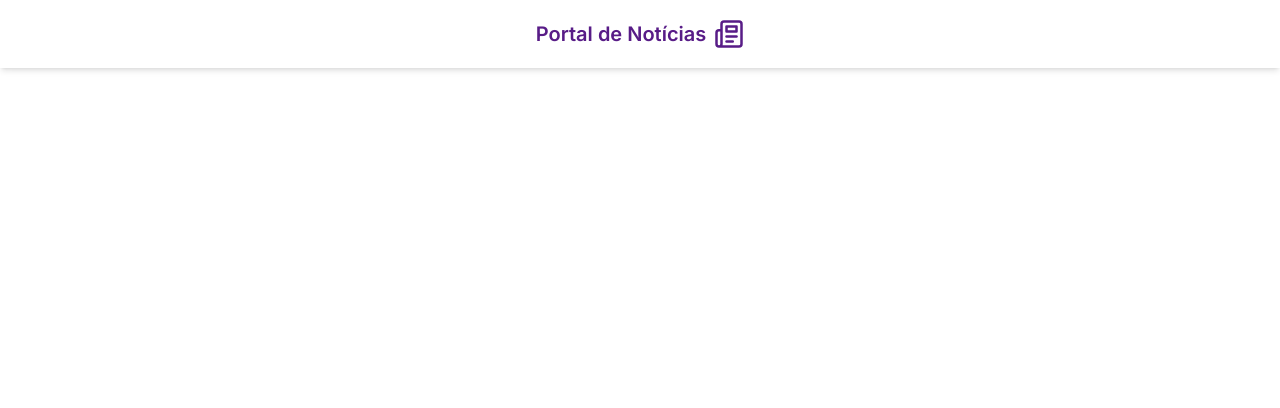
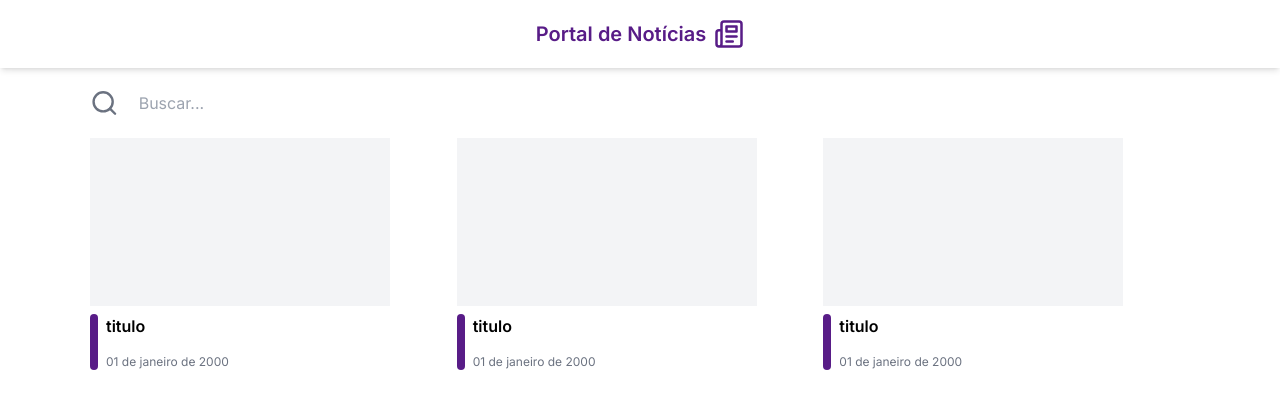
Before and after one commit to baratapedro/news, a Next.js app: page / in a window 1280 px wide. Shown: the top 408 px of the page. Built offline with nearby package versions, Linux system fonts and the light colour scheme.

Commit message:
feat: implements homepage with cards and searchbar structure

```diff
--- a/package.json
+++ b/package.json
@@ -13,6 +13,7 @@
     "@types/react": "18.2.12",
     "@types/react-dom": "18.2.5",
     "autoprefixer": "10.4.14",
+    "dayjs": "^1.11.8",
     "eslint-config-next": "13.4.5",
     "lucide-react": "^0.244.0",
     "next": "13.4.5",
--- /dev/null
+++ b/src/app/components/Card.tsx
@@ -0,0 +1,25 @@
+import Link from 'next/link'
+
+import dayjs from 'dayjs'
+import ptBR from 'dayjs/locale/pt-br'
+dayjs.locale(ptBR)
+
+export function Card() {
+  return (
+    <Link
+      href={`/`}
+      className="w-full md:w-[300px] space-y-2 flex flex-col group"
+    >
+      <div className="h-[250px] md:h-[168px] w-full md:w-[300px] relative bg-gray-100"></div>
+      <div className="flex-1 flex gap-2">
+        <div className="w-2 h-full bg-purple-900 rounded-full group-hover:bg-purple-700 transition-colors"></div>
+        <div className="flex-1 flex flex-col justify-between gap-4">
+          <div className="font-semibold">titulo</div>
+          <div className="text-xs text-gray-500">
+            {dayjs('01/01/2000').format('DD [ de ] MMMM [ de ] YYYY')}
+          </div>
+        </div>
+      </div>
+    </Link>
+  )
+}
--- /dev/null
+++ b/src/app/components/SearchBar.tsx
@@ -0,0 +1,14 @@
+import { Search } from 'lucide-react'
+
+export function SearchBar() {
+  return (
+    <form className="flex mt-10 gap-5">
+      <Search width={30} height={30} className="text-gray-500" />
+      <input
+        type="text"
+        placeholder="Buscar..."
+        className="focus:outline-none text-gray-500 w-full"
+      />
+    </form>
+  )
+}
--- a/src/app/layout.tsx
+++ b/src/app/layout.tsx
@@ -15,7 +15,9 @@ export default function RootLayout({ children }: { children: ReactNode }) {
     <html lang="en">
       <body className={inter.className}>
         <Header />
-        {children}
+        <main className="max-w-[1100px] w-full mx-auto space-y-5 mt-[88px]">
+          {children}
+        </main>
       </body>
     </html>
   )
--- a/src/app/page.tsx
+++ b/src/app/page.tsx
@@ -1,3 +1,16 @@
+import { Card } from './components/Card'
+import { SearchBar } from './components/SearchBar'
+
 export default function Home() {
-  return <h1>hello world</h1>
+  return (
+    <div className="space-y-5 px-5 lg:px-0 mb-10">
+      <SearchBar />
+
+      <div className="grid grid-cols-1 md:grid-cols-2 gap-y-5 lg:grid-cols-3">
+        <Card />
+        <Card />
+        <Card />
+      </div>
+    </div>
+  )
 }
```
Also changed, not shown: 1 other file (tests, documents, lock files or other folders).
